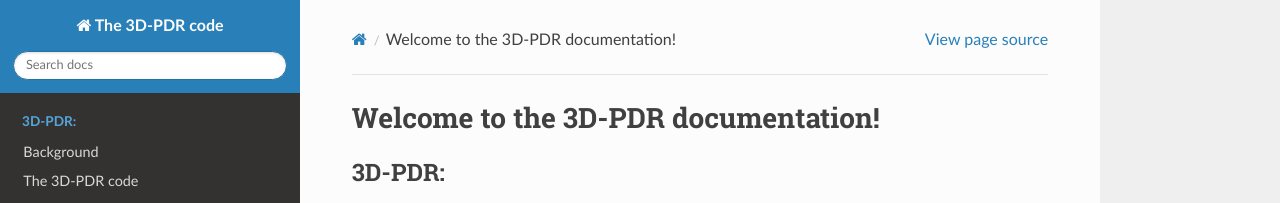
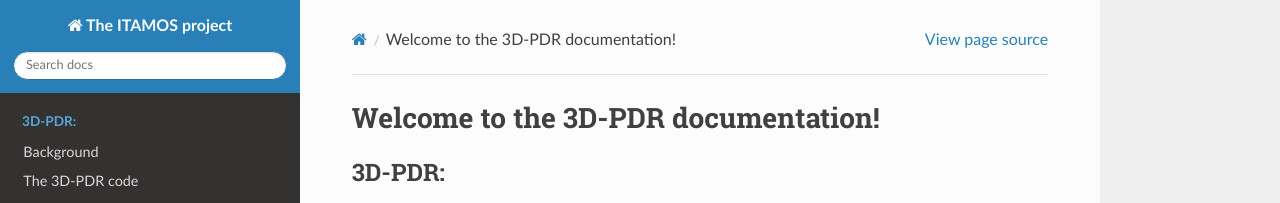
Before and after one commit to itamos-ism/3D-PDR-pblc, a Sphinx documentation site: the page built from docs/source/index.rst, in a window 1280 px wide. Shown: the top 203 px of the page. Built offline with Sphinx 7.4.7 and the Read the Docs theme 3.1.0, drawn with Linux system fonts in a browser that asks for light colours.

Commit message:
Update conf.py

```diff
--- a/docs/source/conf.py
+++ b/docs/source/conf.py
@@ -6,7 +6,7 @@
 # -- Project information -----------------------------------------------------
 # https://www.sphinx-doc.org/en/master/usage/configuration.html#project-information
 
-project = 'The 3D-PDR code'
+project = 'The ITAMOS project'
 copyright = '2025, Thomas G. Bisbas'
 author = 'Thomas G. Bisbas'
 
```
